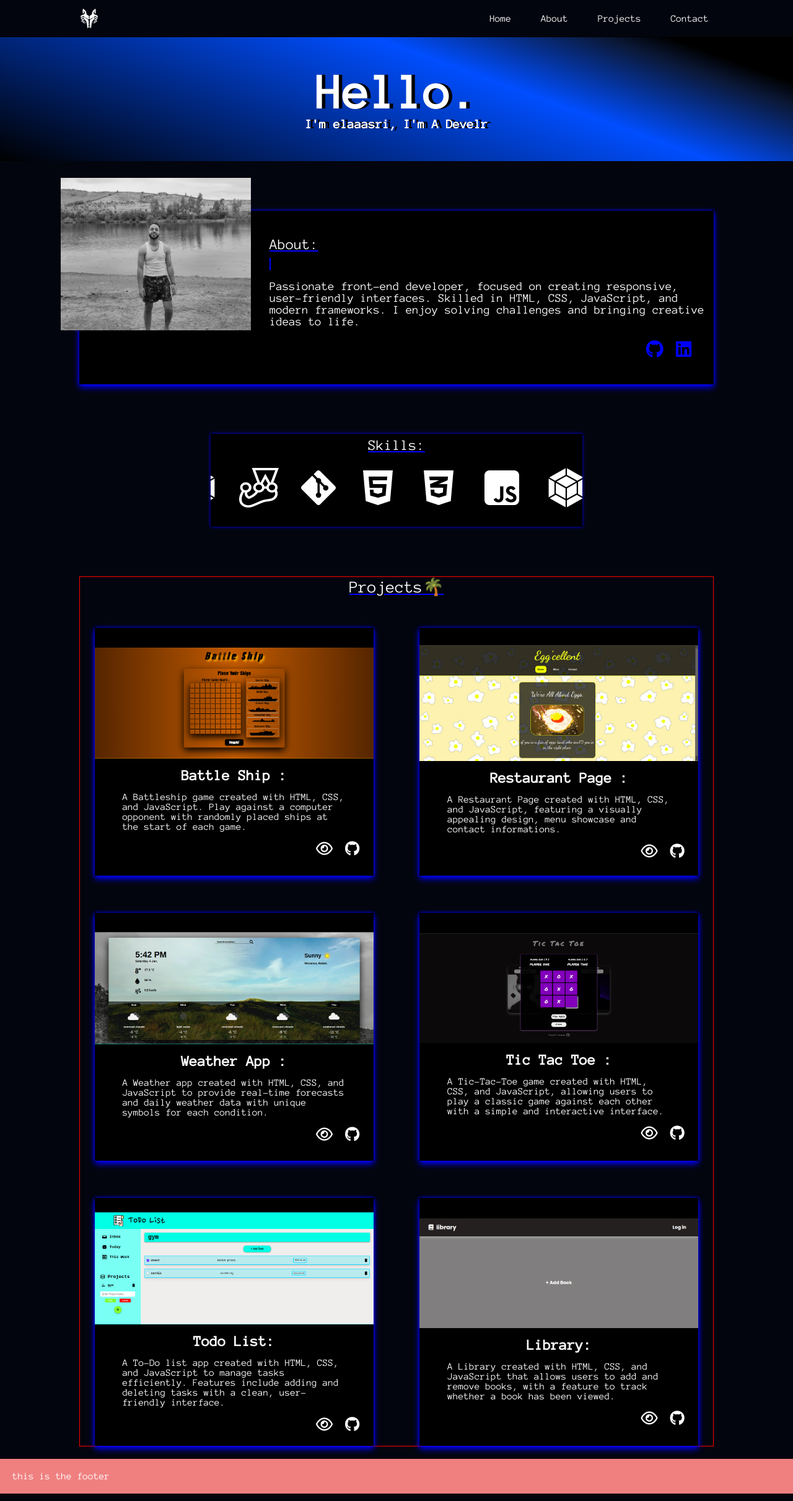
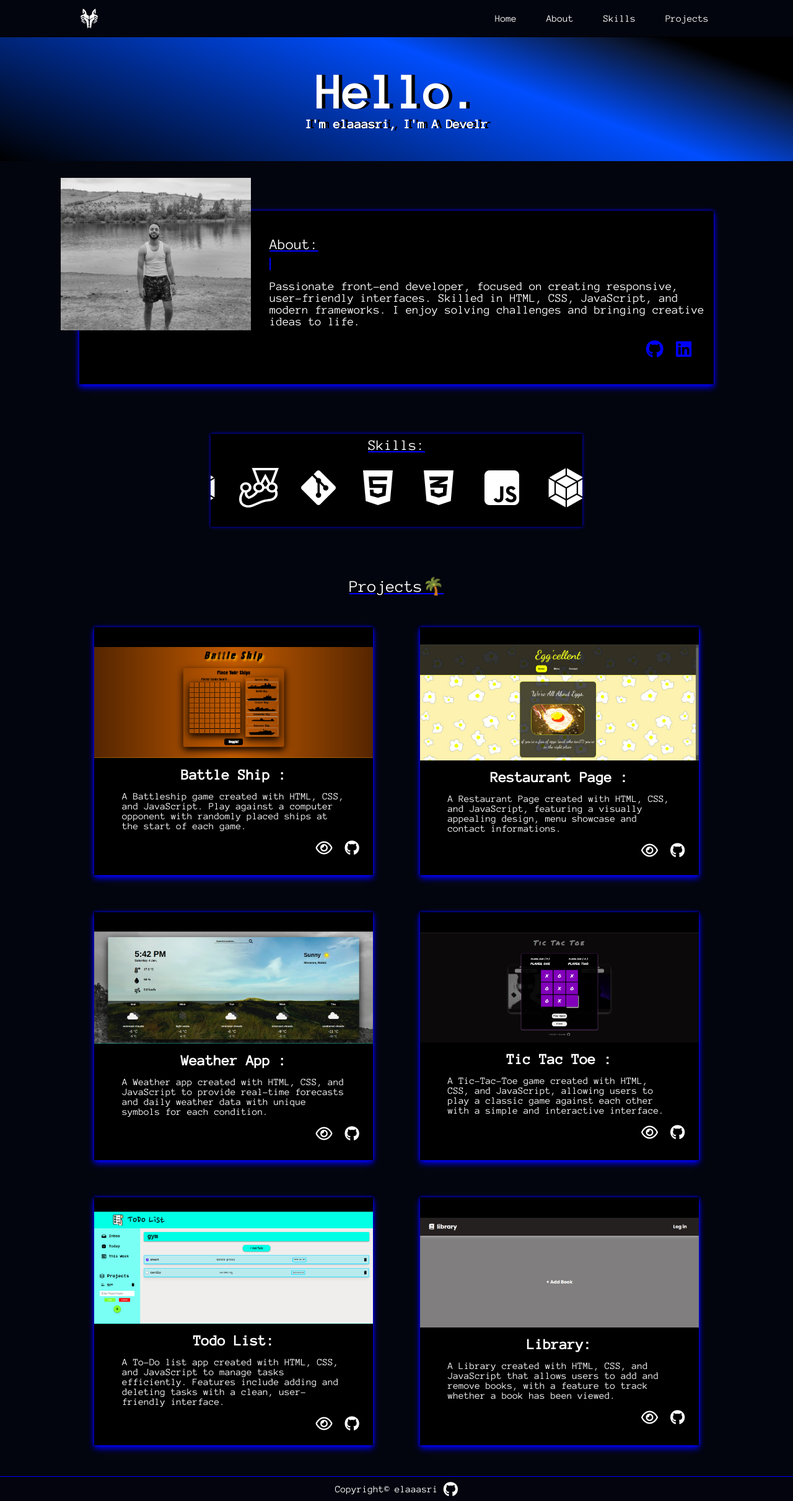
Before and after one commit to elaaasri/home-page, a plain HTML site: page index.html in a window 1280 px wide. Shown: the whole page at 62% size. Drawn offline with nearby package versions, Linux system fonts and the light colour scheme.

Commit message:
add footer

```diff
--- a/index.html
+++ b/index.html
@@ -27,10 +27,12 @@
       <i class="home-logo fa-brands fa-wolf-pack-battalion"></i>
       <nav id="desktop-nav-container">
         <ul id="desktop-nav-list">
-          <li><a href="#home">Home</a></li>
-          <li><a href="#about">About</a></li>
-          <li><a href="#projects">Projects</a></li>
-          <li><a href="#contact">Contact</a></li>
+          <li>
+            <a href="#home-section-link">Home</a>
+          </li>
+          <li><a href="#about-section-link">About</a></li>
+          <li><a href="#skills-section-link">Skills</a></li>
+          <li><a href="#projects-section-link">Projects</a></li>
         </ul>
       </nav>
 
@@ -45,19 +47,19 @@
         <ul id="mobile-nav-list">
           <li>
             <i class="fa-solid fa-house"></i>
-            <a href="#home">Home</a>
+            <a href="#home-section-link">Home</a>
           </li>
           <li>
             <i class="fa-solid fa-user"></i>
-            <a href="#about">About</a>
+            <a href="#about-section-link">About</a>
+          </li>
+          <li>
+            <i class="fa-solid fa-list-check"></i>
+            <a href="#skills-section-link">Skills</a>
           </li>
           <li>
             <i class="fa-solid fa-list"></i>
-            <a href="#projects">Projects</a>
-          </li>
-          <li>
-            <i class="fa-solid fa-address-book"></i>
-            <a href="#contact">Contact</a>
+            <a href="#projects-section-link">Projects</a>
           </li>
         </ul>
       </nav>
@@ -66,12 +68,12 @@
     <!-- main section container -->
     <main class="main-container">
       <!-- home section -->
-      <div id="home-content">
+      <div class="home-content" id="home-section-link">
         <div id="home-first-desc">Hello.</div>
         <div id="home-second-desc"></div>
       </div>
       <!-- about section -->
-      <div id="about-container">
+      <div class="about-container" id="about-section-link">
         <img
           id="about-image"
           src="./images/about-image.jpg"
@@ -105,7 +107,7 @@
         </div>
       </div>
       <!-- skills section -->
-      <div id="skills-container">
+      <div class="skills-container" id="skills-section-link">
         <div id="skills-title">Skills:</div>
         <div class="skills-carousel">
           <i class="skill-icon fa-brands fa-html5"></i>
@@ -123,7 +125,8 @@
           <i class="skill-icon fa-brands fa-git-alt"></i>
         </div>
       </div>
-      <div id="projects-container">
+      <!-- projects container -->
+      <div class="projects-container" id="projects-section-link">
         <div id="projects-title">Projects🌴</div>
         <div id="projects-list">
           <div id="left-projects">
@@ -252,8 +255,14 @@
     </main>
 
     <!-- footer section -->
-    <footer>
-      <p>this is the footer</p>
+    <footer class="footer">
+      <p>Copyright©</p>
+      &nbsp;
+      <p>elaaasri</p>
+      &nbsp;
+      <a href="https://github.com/elaaasri">
+        <i class="footer-git-icon fab fa-github"></i>
+      </a>
     </footer>
   </body>
 </html>
--- a/script.js
+++ b/script.js
@@ -73,12 +73,11 @@ setTimeout(() => {
 // add animate class to an element as soon it cross the viewport:
 const observer = new IntersectionObserver((entries) => {
   entries.forEach((entry) => {
-    console.log(entry.isIntersecting);
     if (entry.isIntersecting) {
       const targetElement = entry.target;
       targetElement.classList.add("animate");
     }
   });
 });
-// effect event
+// observer event :
 allProjects.forEach((project) => observer.observe(project));
--- a/style.css
+++ b/style.css
@@ -151,7 +151,7 @@ body {
   gap: 5rem;
   align-items: center;
 }
-#home-content {
+.home-content {
   min-height: 200px;
   width: 100%;
   height: 100%;
@@ -185,7 +185,7 @@ body {
   }
 }
 /* about container styles */
-#about-container {
+.about-container {
   display: flex;
   justify-content: center;
   align-items: center;
@@ -276,7 +276,7 @@ body {
   transform: rotate(360deg) scale(1.3);
 }
 /* skills container styles */
-#skills-container {
+.skills-container {
   display: flex;
   flex-direction: column;
   justify-content: center;
@@ -339,15 +339,14 @@ body {
   }
 }
 /* projects container styles */
-#projects-container {
-  border: solid 1px red;
+.projects-container {
   display: flex;
   flex-direction: column;
   height: auto;
   width: 80%;
   margin: 0 10%;
   gap: 50px;
-  margin-bottom: 20px;
+  margin-bottom: 50px;
 }
 #projects-list {
   display: flex;
@@ -405,7 +404,8 @@ body {
   padding: 0% 5%;
 }
 .project-demo-icon,
-.project-git-icon {
+.project-git-icon,
+.footer-git-icon {
   text-decoration: none;
   color: white;
   cursor: pointer;
@@ -413,7 +413,8 @@ body {
   transition: transform 300ms;
 }
 .project-demo-icon:hover,
-.project-git-icon:hover {
+.project-git-icon:hover,
+.footer-git-icon:hover {
   transform: translateY(-20%);
   text-shadow: 0px 0px 5px white;
 }
@@ -427,8 +428,7 @@ body {
     transform: translateY(0%) rotate(0);
   }
 }
-
-/* AAAAAAAAAAAAAAAAAAAAAAAAAAAAAAAAAAAA */
+/* other devices styles */
 /* for tablet devices */
 @media (max-width: 800px) {
   #desktop-nav-container {
@@ -440,7 +440,7 @@ body {
     justify-self: end;
     text-align: end;
   }
-  #about-container {
+  .about-container {
     display: flex;
     flex-direction: column;
     justify-content: center;
@@ -464,7 +464,7 @@ body {
 }
 /* for mobile devices */
 @media (max-width: 500px) {
-  #home-content {
+  .home-content {
     max-height: 150px;
   }
   #home-first-desc {
@@ -473,7 +473,7 @@ body {
   #home-second-desc {
     font-size: 1.1rem;
   }
-  #skills-container {
+  .skills-container {
     max-width: 350px;
     min-height: 120px;
   }
@@ -484,14 +484,13 @@ body {
     font-size: 3rem;
   }
 }
-
-/* /////////////////////////////////////// */
-
-footer {
-  grid-area: footer;
-  background-color: lightcoral;
-  /* border: red solid 2px; */
-  padding: 20px;
-  /* margin: auto 0; */
-  /* text-shadow: 0px 0px 6px white; */
+/* footer styles */
+.footer {
+  min-height: 40px;
+  display: flex;
+  justify-content: center;
+  align-items: center;
+  background-color: rgba(0, 0, 0, 0.1);
+  color: white;
+  border-top: 1px solid blue;
 }
```
